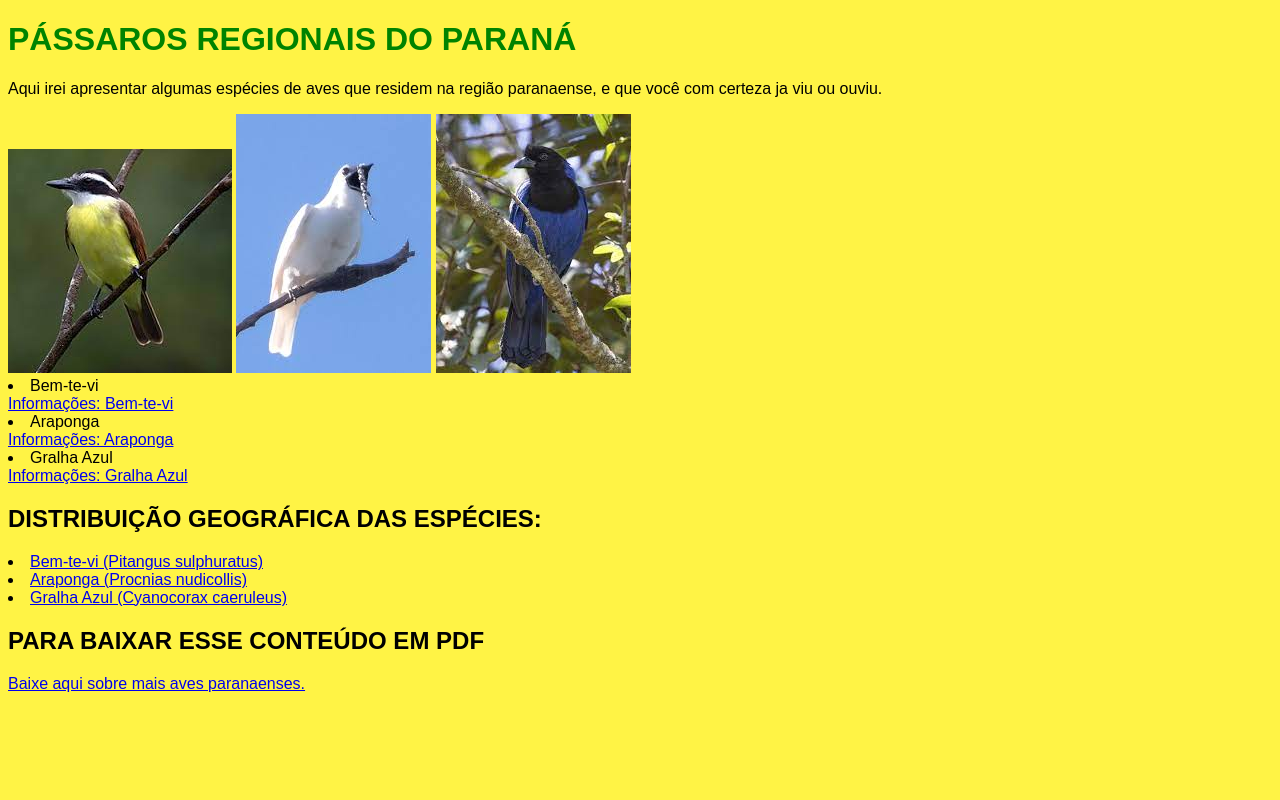
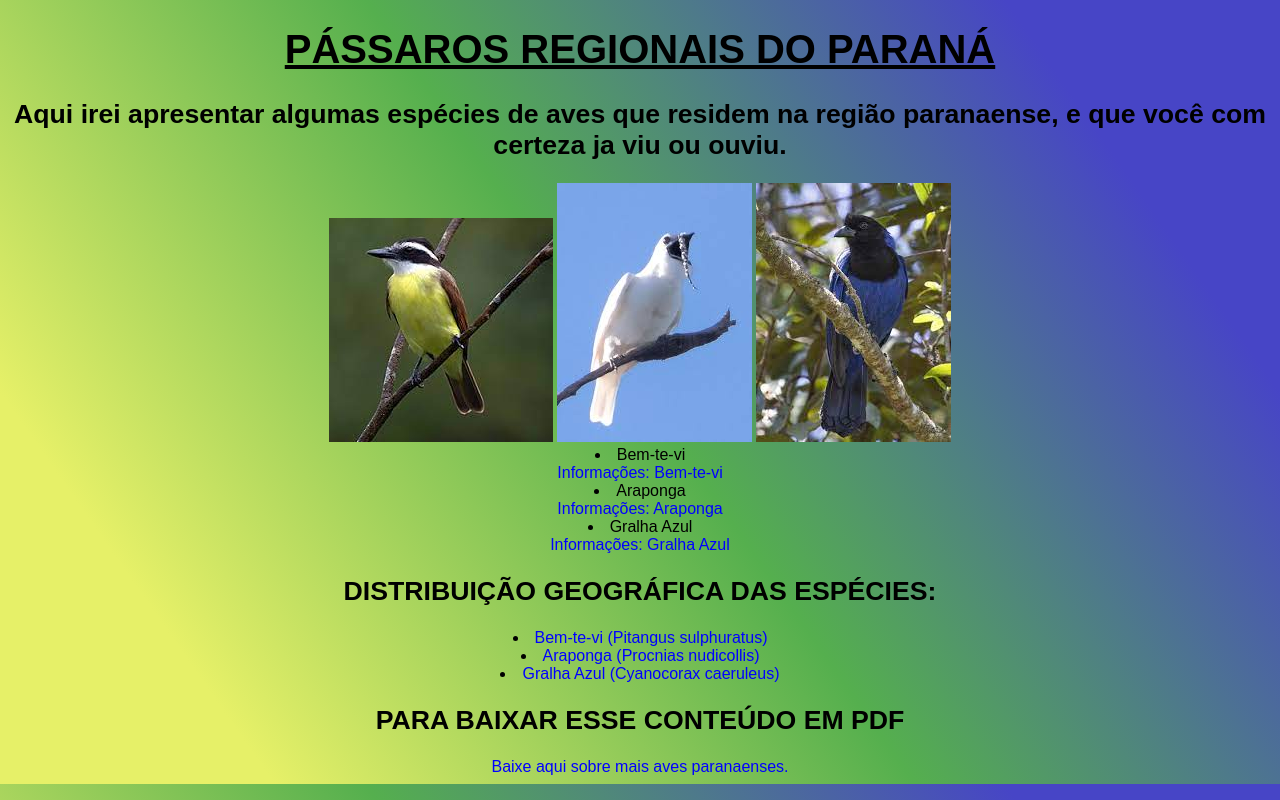
Before and after one commit to gulok14/2024, a plain HTML site: page index.html in a window 1280 px wide. Drawn offline with Linux system fonts and the light colour scheme.

Commit message:
Add files via upload

```diff
--- a/index.html
+++ b/index.html
@@ -12,7 +12,7 @@
 <body>
     <h1>PÁSSAROS REGIONAIS DO PARANÁ</h1>
 
-    <p> Aqui irei apresentar algumas espécies de aves que residem na região paranaense, e que você com certeza ja viu ou ouviu.</p>
+    <h2> Aqui irei apresentar algumas espécies de aves que residem na região paranaense, e que você com certeza ja viu ou ouviu.</h2>
 
 
     <img src="bemtevi.jpeg" alt="bem-te-vi">
--- a/style.css
+++ b/style.css
@@ -1,6 +1,9 @@
 @charset "UTF-8";
 body
 {
+    text-align: center;
+    background: rgb(230,240,104);
+background: linear-gradient(55deg, rgba(230,240,104,1) 15%, rgba(85,175,78,1) 50%, rgba(71,69,198,1) 85%);
     background-color: rgb(255, 243, 69);
     color: rgb(0, 0, 0);
     font-size: 12pts;
@@ -10,5 +13,24 @@ body
 h1
 
 {
-    color: rgb(0, 131, 0);
+    text-decoration: underline;
+    font-family: Arial;
+    font-size: 30pt;
+    color: rgb(0, 0, 0);
 }
+
+h2
+
+{
+    font-size: 20pt;
+    color: black;
+    font-family: Arial;
+}
+
+ a
+
+ {
+    color: blue;
+    text-decoration: none;
+
+ }
```
